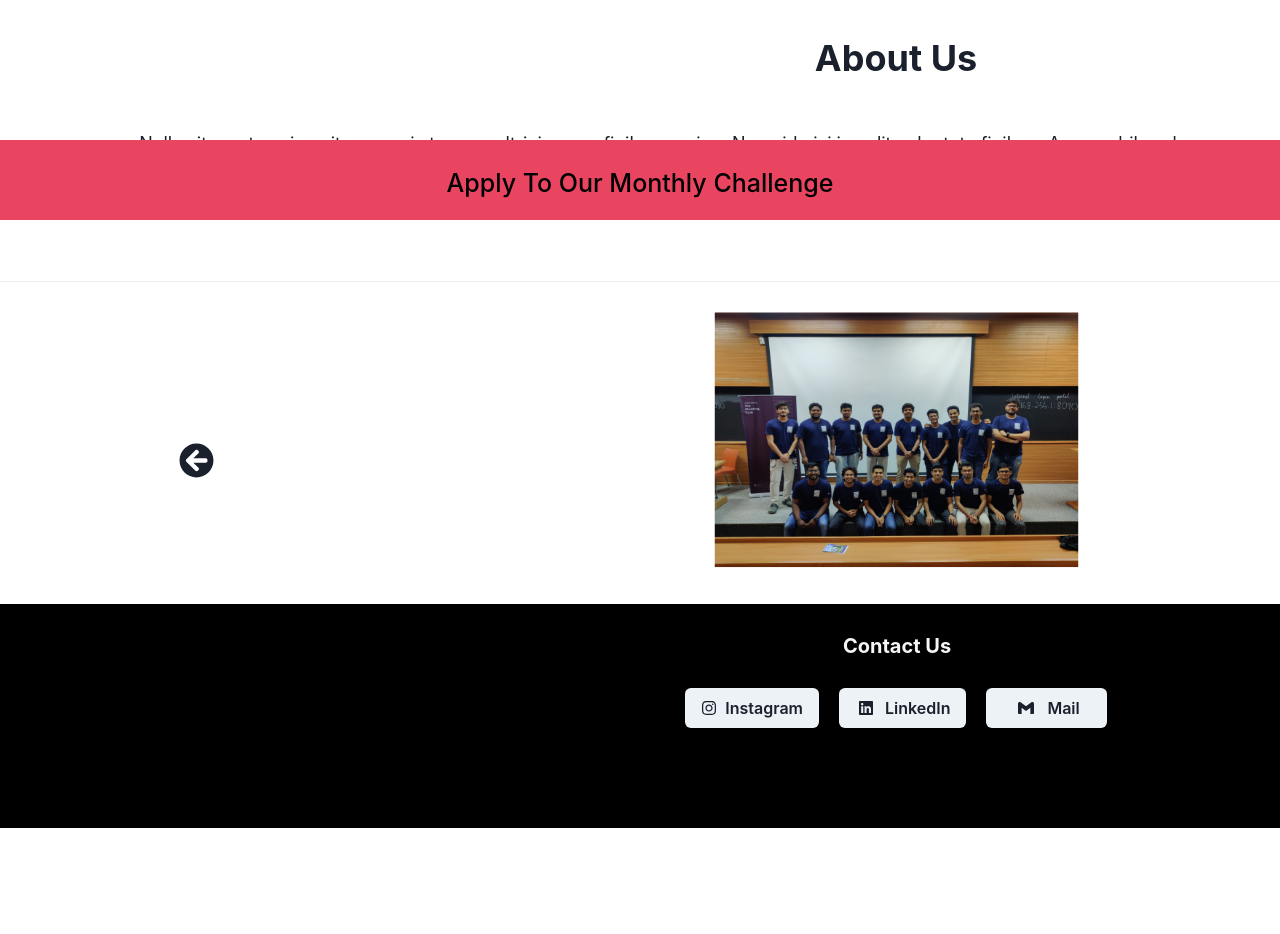
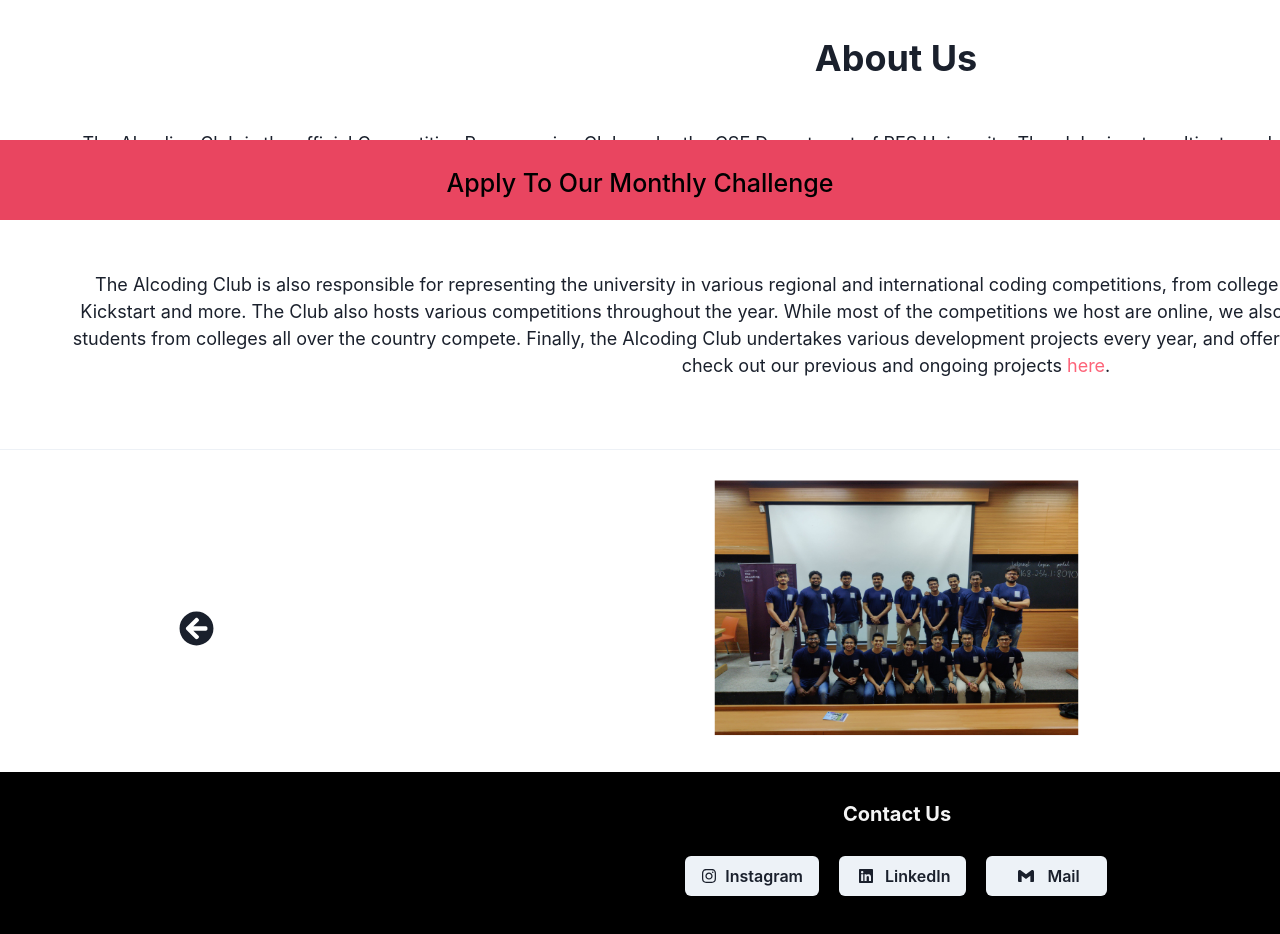
Before and after one commit to pes-alcoding-club/website, a Next.js app: page / in a window 1280 px wide. Shown: the part 580-1514 px from the top of the page. Before the commit the page ends 1408 px from the top, so only its background shows below. Built offline with nearby package versions, Linux system fonts and the light colour scheme.

Commit message:
Added About Us Msg

```diff
--- a/components/AboutUs.tsx
+++ b/components/AboutUs.tsx
@@ -1,6 +1,8 @@
 import { Divider, Heading, Text } from '@chakra-ui/react';
 import React from 'react';
 import MediaQuery from 'react-responsive';
+import Link from 'next/link'
+import {Link as L} from '@chakra-ui/react'
 
 const AboutUs = () => {
     return (
@@ -19,19 +21,22 @@ const AboutUs = () => {
                         align="center"
                         style={{
                             padding: '0 110px 0 110px',
+                            margin: '0 0 60px 0',
+                        }}
+                        fontSize="lg"
+                    >
+                        The Alcoding Club is the official Competitive Programming Club under the CSE Department of PES University.
+The club aims to cultivate and promote the skills of competitive programming and problem solving in the campus through our workshops and discussions sessions, where we discuss previous online competition problems and try to come up with solutions to those problems. The competitions we participate in can be found here on our <L color="#fd6378"><Link href="calendar">Calendar</Link></L>.
+                    </Text>
+                    <Text
+                        align="center"
+                        style={{
+                            padding: '0 110px 0 110px',
                             margin: '0 0 70px 0',
                         }}
                         fontSize="lg"
                     >
-                        Nulla sit amet sapien vitae mauris tempor ultricies nec
-                        finibus sapien. Nunc id nisi in velit vulputate finibus.
-                        Aenean bibendum magna sit amet pellentesque rhoncus.
-                        Vestibulum et finibus arcu, in posuere nibh. Praesent
-                        sagittis lectus ac enim porttitor maximus. Pellentesque
-                        varius, nulla at suscipit ornare, ipsum erat facilisis
-                        leo, sit amet congue diam sapien et nulla. In ut turpis
-                        non arcu maximus congue. Nulla facilisi. Interdum et
-                        malesuada fames ac ante ipsum primis in faucibus.
+                       The Alcoding Club is also responsible for representing the university in various regional and international coding competitions, from college fests, to major events like the ACM ICPC, Google Kickstart and more. The Club also hosts various competitions throughout the year. While most of the competitions we host are online, we also host an annual flagship coding competition where students from colleges all over the country compete. Finally, the Alcoding Club undertakes various development projects every year, and offers summer internships to work on the same. You can check out our previous and ongoing projects <L color="#fd6378" href="https://github.com/pes-alcoding-club/website" userSelect="none">here</L>.
                     </Text>
                     <Divider />
                 </div>
@@ -49,20 +54,23 @@ const AboutUs = () => {
                     <Text
                         align="center"
                         style={{
-                            padding: '0 110px 0 110px',
+                            padding: '0 70px 0 70px',
+                            margin: '0 0 60px 0',
+                        }}
+                        fontSize="lg"
+                    >
+                        The Alcoding Club is the official Competitive Programming Club under the CSE Department of PES University.
+The club aims to cultivate and promote the skills of competitive programming and problem solving in the campus through our workshops and discussions sessions, where we discuss previous online competition problems and try to come up with solutions to those problems. The competitions we participate in can be found here on our <L color="#fd6378"><Link href="calendar">Calendar</Link></L>.
+                    </Text>
+                    <Text
+                        align="center"
+                        style={{
+                            padding: '0 70px 0 70px',
                             margin: '0 0 70px 0',
                         }}
                         fontSize="lg"
                     >
-                        Nulla sit amet sapien vitae mauris tempor ultricies nec
-                        finibus sapien. Nunc id nisi in velit vulputate finibus.
-                        Aenean bibendum magna sit amet pellentesque rhoncus.
-                        Vestibulum et finibus arcu, in posuere nibh. Praesent
-                        sagittis lectus ac enim porttitor maximus. Pellentesque
-                        varius, nulla at suscipit ornare, ipsum erat facilisis
-                        leo, sit amet congue diam sapien et nulla. In ut turpis
-                        non arcu maximus congue. Nulla facilisi. Interdum et
-                        malesuada fames ac ante ipsum primis in faucibus.
+                       The Alcoding Club is also responsible for representing the university in various regional and international coding competitions, from college fests, to major events like the ACM ICPC, Google Kickstart and more. The Club also hosts various competitions throughout the year. While most of the competitions we host are online, we also host an annual flagship coding competition where students from colleges all over the country compete. Finally, the Alcoding Club undertakes various development projects every year, and offers summer internships to work on the same. You can check out our previous and ongoing projects <L color="#fd6378" href="https://github.com/pes-alcoding-club/website" userSelect="none">here</L>.
                     </Text>
                     <Divider />
                 </div>
--- a/components/Footer.tsx
+++ b/components/Footer.tsx
@@ -61,6 +61,7 @@ const Footer = () => {
                                     LinkedIn
                                 </Button>
                             </a>
+                            <a href="mailto:alcoding@pes.edu">
                             <Button
                                 _hover={{
                                     bg: '#DB4437',
@@ -79,6 +80,7 @@ const Footer = () => {
                             >
                                 Mail
                             </Button>
+                                </a>
                         </div>
                     </div>
                 </footer>
@@ -142,6 +144,7 @@ const Footer = () => {
                                     bg: '#DB4437',
                                     textColor: 'whitesmoke',
                                 }}
+                                to="mailto:alcoding@pes.edu"
                                 leftIcon={
                                     <SiGmail
                                         style={{ margin: '0 5px 0 5px' }}
@@ -153,7 +156,9 @@ const Footer = () => {
                                     padding: '0 27px',
                                 }}
                             >
+                                <a href="mailto:alcoding@pes.edu">
                                 Mail
+                                </a>
                             </Button>
                         </div>
                     </div>
```
Also changed, not shown: 1 other file (tests, documents, lock files or other folders).
